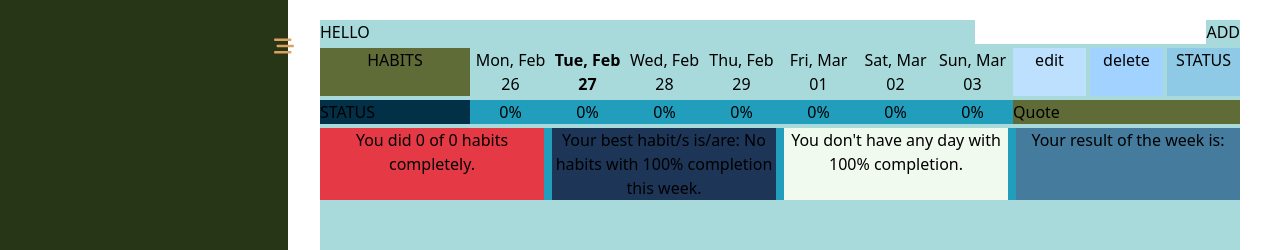
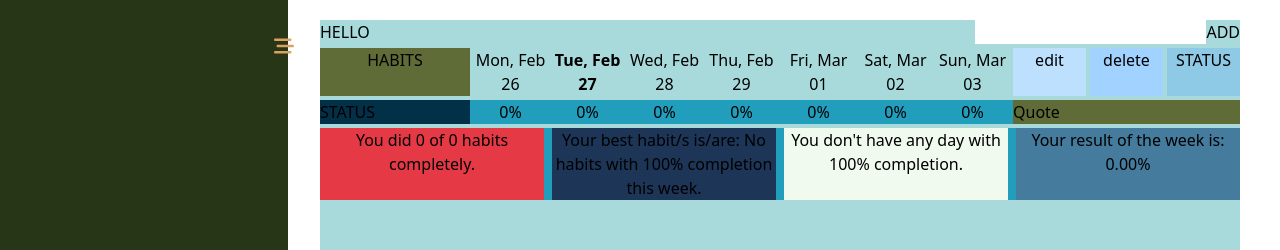
Before and after one commit to HitaBeeDev/Habitual, a React (Vite) app: page /habit-tracker in a window 1280 px wide. Shown: the top 250 px of the page. Built offline with nearby package versions, Linux system fonts and the light colour scheme.

Commit message:
updating

```diff
--- a/src/Components/HabitSection/HabitTrackerPageV2.jsx
+++ b/src/Components/HabitSection/HabitTrackerPageV2.jsx
@@ -113,6 +113,21 @@ function HabitTrackerPageV2() {
     bestHabits.length > 0
       ? bestHabits.map((habit) => habit.name).join(", ")
       : "No habits with 100% completion this week.";
+
+  const calculateAveragePercentageForWeek = () => {
+    let totalPercentageForWeek = 0;
+    weekDates.forEach((_, index) => {
+      const markedHabits = habits.filter((habit) => habit.days[index]).length;
+      const totalHabitsCount = habits.length;
+      const percentage =
+        totalHabitsCount !== 0 ? (markedHabits / totalHabitsCount) * 100 : 0;
+      totalPercentageForWeek += percentage;
+    });
+    const averagePercentageForWeek = totalPercentageForWeek / 7;
+    return averagePercentageForWeek;
+  };
+
+  const averagePercentageForWeek = calculateAveragePercentageForWeek();
 
   return (
     <div className="lg:mt-5 lg:mb-5 mt-20 w-full flex flex-col gap-1 bg-colorD3">
@@ -248,7 +263,8 @@ function HabitTrackerPageV2() {
         </div>
 
         <div className="col-span-3 bg-colorD4 text-center">
-          Your result of the week is:
+          Your result of the week is:{" "}
+          <p>{averagePercentageForWeek.toFixed(2)}%</p>
         </div>
       </div>
     </div>
```
